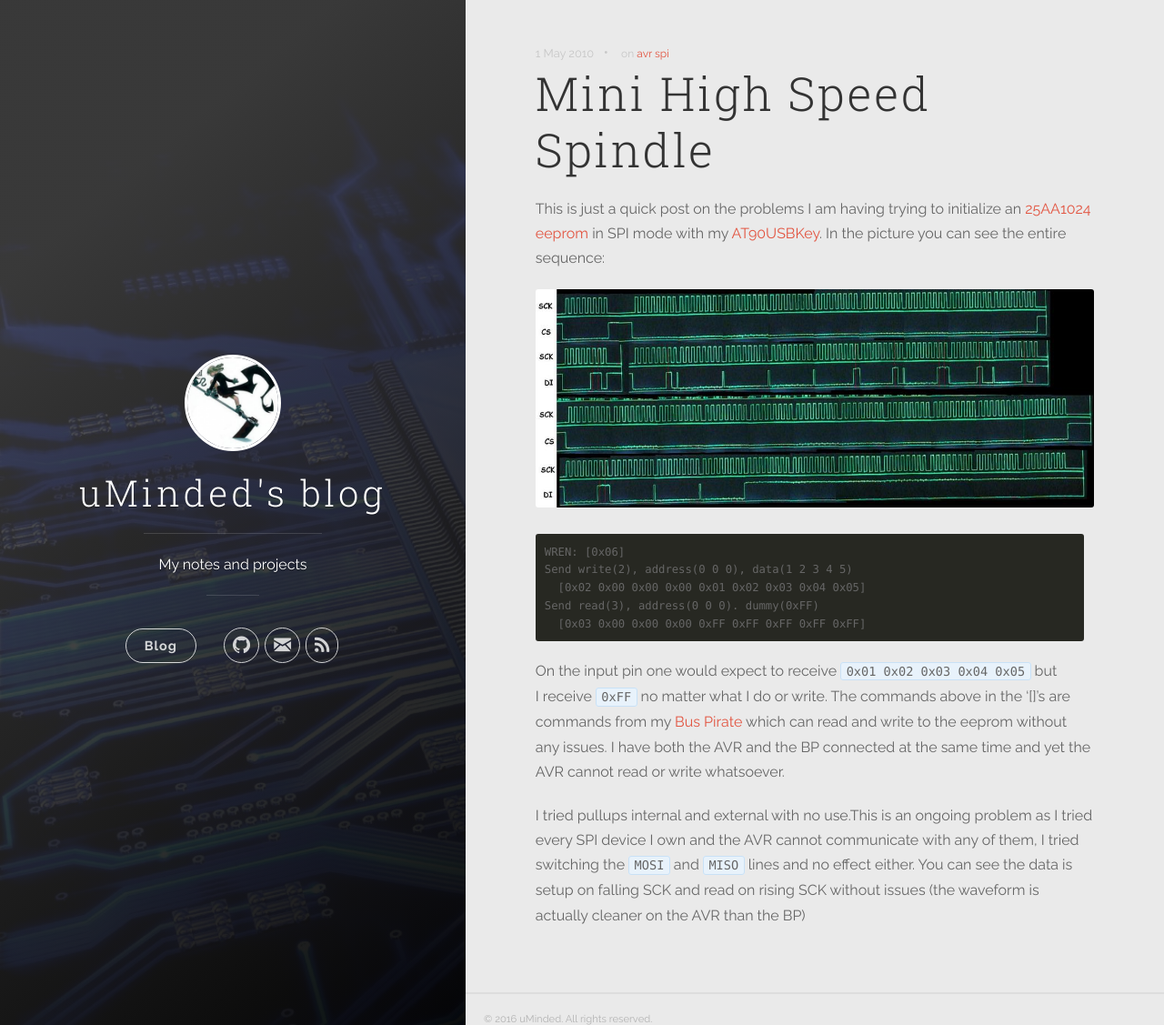
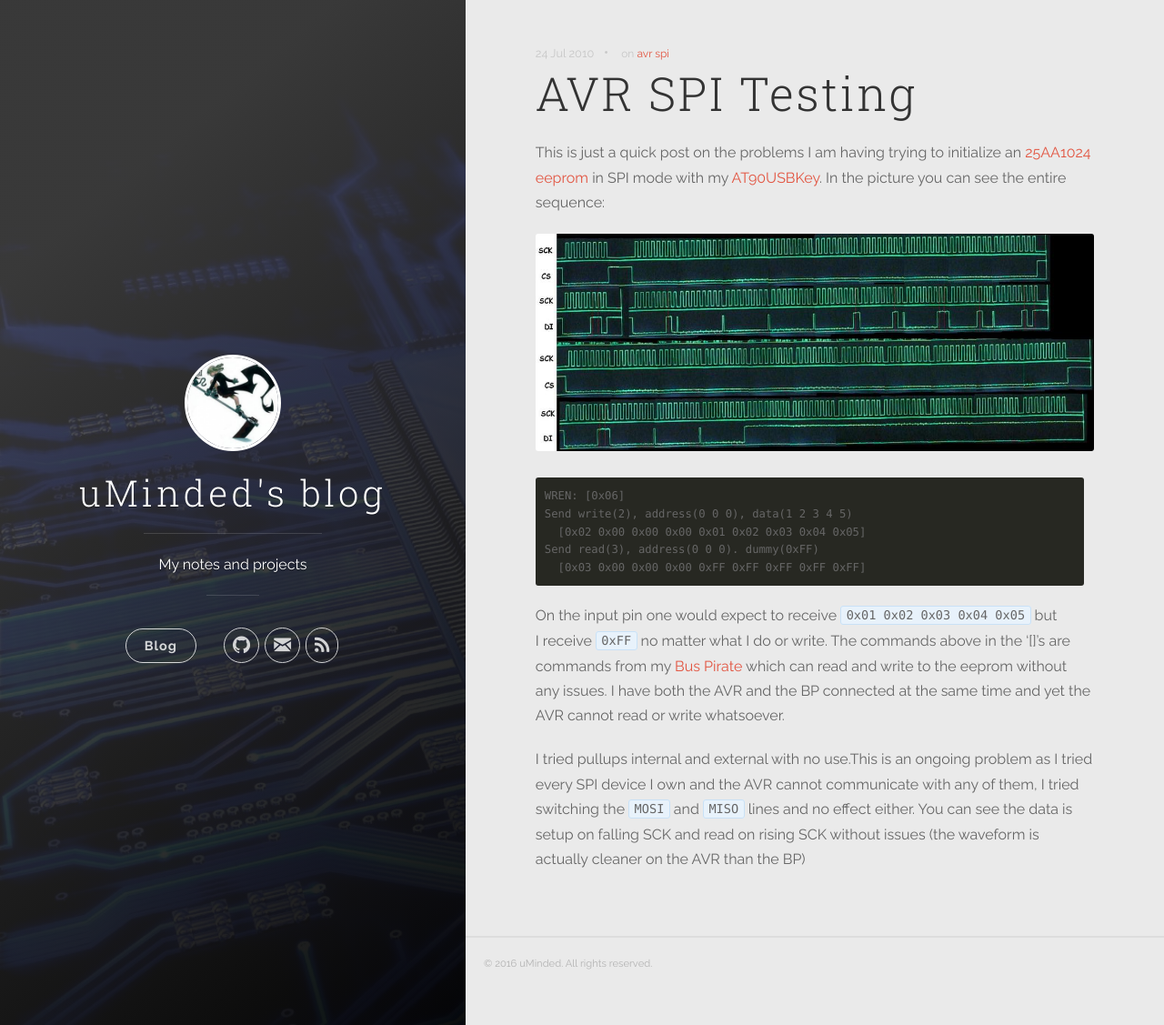
Before and after one commit to iceblu3710/iceblu3710.github.io, a Jekyll site: the page built from _posts/2010-07-24-avr-spi-testing.md, in a window 1280 px wide and 1127 px high. Shown: the whole window at 91% size. Built offline with Jekyll 4.4.1, drawn with Linux system fonts in a browser that asks for light colours; nearby versions of some CDN libraries.

Commit message:
Corrections: AVR SPI Testing

```diff
--- a/_posts/2010-07-24-avr-spi-testing.md
+++ b/_posts/2010-07-24-avr-spi-testing.md
@@ -1,6 +1,6 @@
 ---
-title: Mini High Speed Spindle
-date: 2010-05-01
+title: AVR SPI Testing
+date: 2010-07-24
 categories: [programming]
 tags:
   - avr
```
